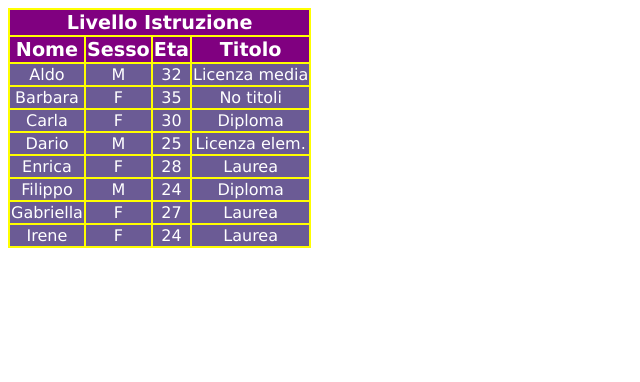
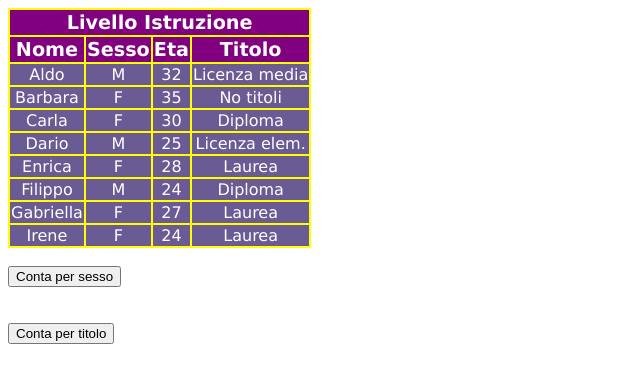
Before and after one commit to alen1702/Statistica, a plain HTML site: page index.html in a window 1280 px wide. Shown: the whole page, without its empty margins (0-640 px from the left). Drawn offline with Linux system fonts and the light colour scheme.

Commit message:
consegna

```diff
--- a/index.html
+++ b/index.html
@@ -10,6 +10,18 @@
 	<BODY onload="caricaDati()">
 
     <div id="dati"></div>
+		<br>
+		<div>
+			<button onclick = "contaPerSesso()">Conta per sesso</button>
+		</div>
+		<br>
+		<div id = "dati2"></div>
+		<br>
+		<div>
+			<button onclick = "contaPerTitolo()">Conta per titolo</button>
+		</div>
+		<br>
+		<div id = "dati3"></div>
     <div id="messaggi"></div>
 
 	</BODY>
--- a/statistica.js
+++ b/statistica.js
@@ -72,3 +72,59 @@ function visualizzaDati()
 	}
 	tab.appendChild(tabella);
 }
+function contaPerSesso(){
+	var m=0;
+	var f=0;
+	for(var i in dati){
+		for(var x in dati[i]){
+			if(x == "Sesso"){
+				if(dati[i][x] == "F"){
+					f++;
+				}
+				else{
+					m++;
+				}
+			}
+		}
+	}
+	document.getElementById("dati2").innerHTML = "Maschi: "+ m + "Femmine: "+f;
+}
+
+function contaPerTitolo(){
+	var no = 0;
+	var not = "No titolo: ";
+	var le = 0;
+	var lie = "Licenza elem: ";
+	var lm = 0;
+	var lim = "Licenza media: ";
+	var d = 0;
+	var di = "Diploma: ";
+	var la = 0;
+	var lau = "Laurea: ";
+	for(var i in dati){
+		for(var x in dati[i]){
+			if(x == "Titolo"){
+				switch(dati[i][x]){
+					case 0:
+						no++;
+						break;
+					case 1:
+						le++;
+						break;
+					case 2:
+						lm++;
+						break;
+					case 3:
+						d++;
+						break;
+					case 4:
+						la++;
+						break;
+					default:
+						break;
+				}
+			}
+		}
+	}
+	document.getElementById("dati3").innerHTML = not + no + " " + lie + le + " " + lim + lm + " " + di + d + " " + lau + la;
+}
```
